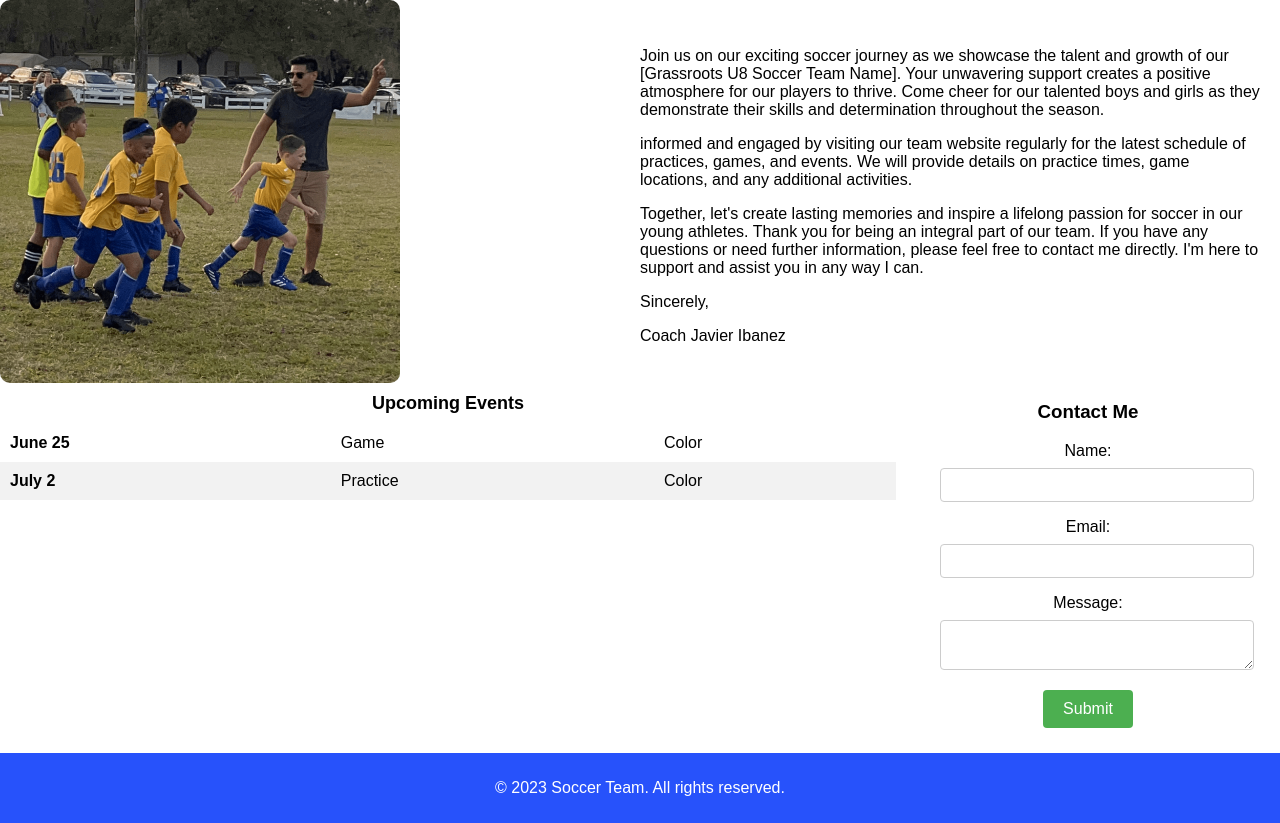
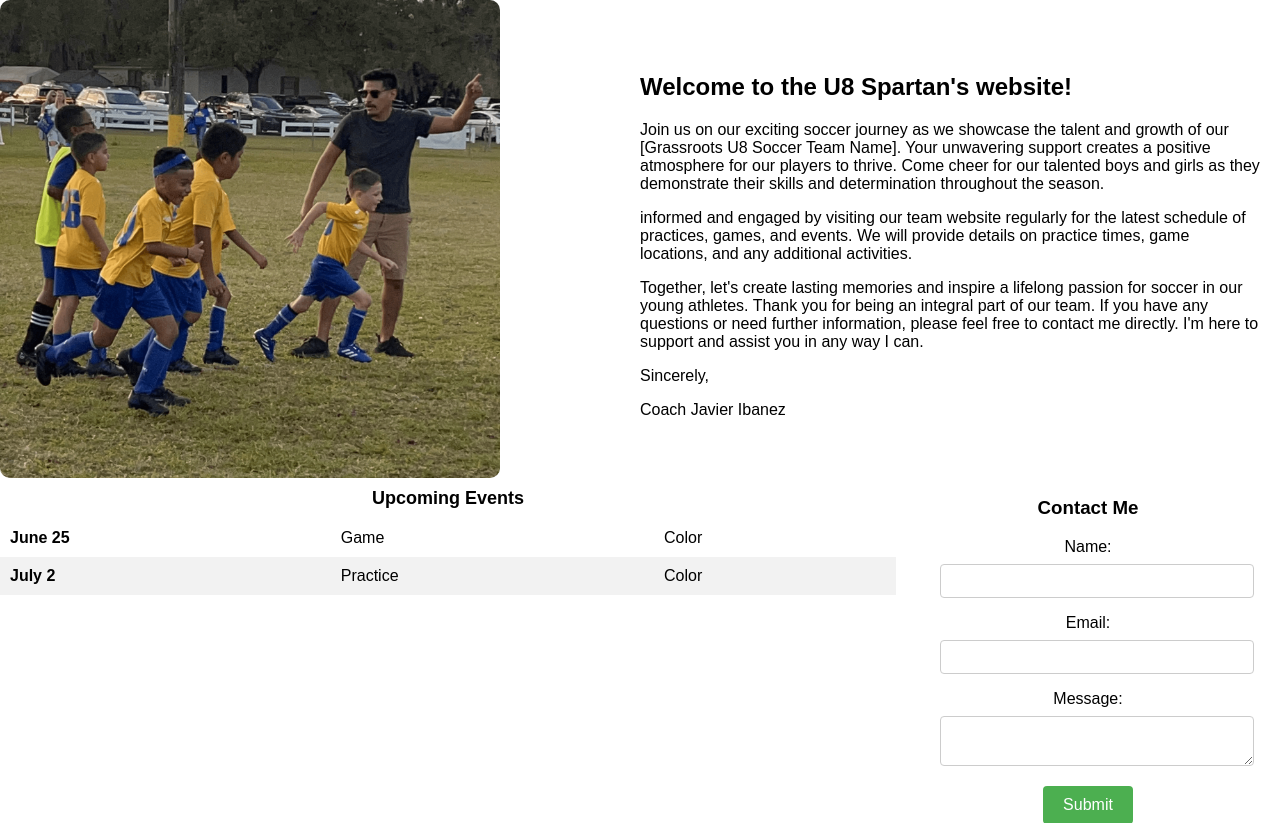
Before and after one commit to Ibanez92/soccer_team, a Flask app: page / in a window 1280 px wide. Shown: the part 181-1004 px from the top of the page. Run offline with Flask 3, Linux system fonts and the light colour scheme.

Commit message:
added css and restructured html for better UI

```diff
--- a/static/styles.css
+++ b/static/styles.css
@@ -57,6 +57,11 @@ nav ul li a {
 .group-image {
     width: 400px;
     border-radius: 10px;
+    margin-right: 40 px;
+    /* Adjust the desired margin */
+    margin-right: 40px;
+    /* Adjust the desired width */
+    width: 500px;
 }
 
 .description {
--- a/templates/index.html
+++ b/templates/index.html
@@ -24,9 +24,13 @@
                 <div class="team-info">
                     <img class="group-image" src="{{ url_for('static', filename='images/spartan_teamv3.png') }}" alt="Group Image">
                 </div>
+
                 <div class="team-info">
-                    <div
-                        class="description"><!-- Description content -->
+
+                    <div class="description">
+                        <!-- Description content -->
+                        <h2>Welcome to the U8 Spartan's website!</h2>
+
                         <p>Join us on our exciting soccer journey as we showcase the talent and growth of our [Grassroots U8 Soccer Team Name]. Your unwavering support creates a positive atmosphere for our players to thrive. Come cheer for our talented boys and girls as they demonstrate their skills and determination throughout the season.</p>
 
                         <p>informed and engaged by visiting our team website regularly for the latest schedule of practices, games, and events. We will provide details on practice times, game locations, and any additional activities.</p>
@@ -41,8 +45,8 @@
 
             <div class="content">
                 <div class="calendar-container">
-                    <table
-                        class="calendar"><!-- Calendar table content -->
+                    <table class="calendar">
+                        <!-- Calendar table content -->
                         <caption>Upcoming Events</caption>
                         <tbody>
                             <tr>
@@ -62,8 +66,8 @@
 
                 <div class="contact-form">
                     <h3>Contact Me</h3>
-                    <form
-                        class="form-element" method="POST" action="{{ url_for('submit_contact_form') }}"><!-- Contact form content -->
+                    <form class="form-element" method="POST" action="{{ url_for('submit_contact_form') }}">
+                        <!-- Contact form content -->
                         <label for="name">Name:</label>
                         <input type="text" id="name" name="name" required>
 
```
Lines whose indentation alone changed are shown as unchanged.
